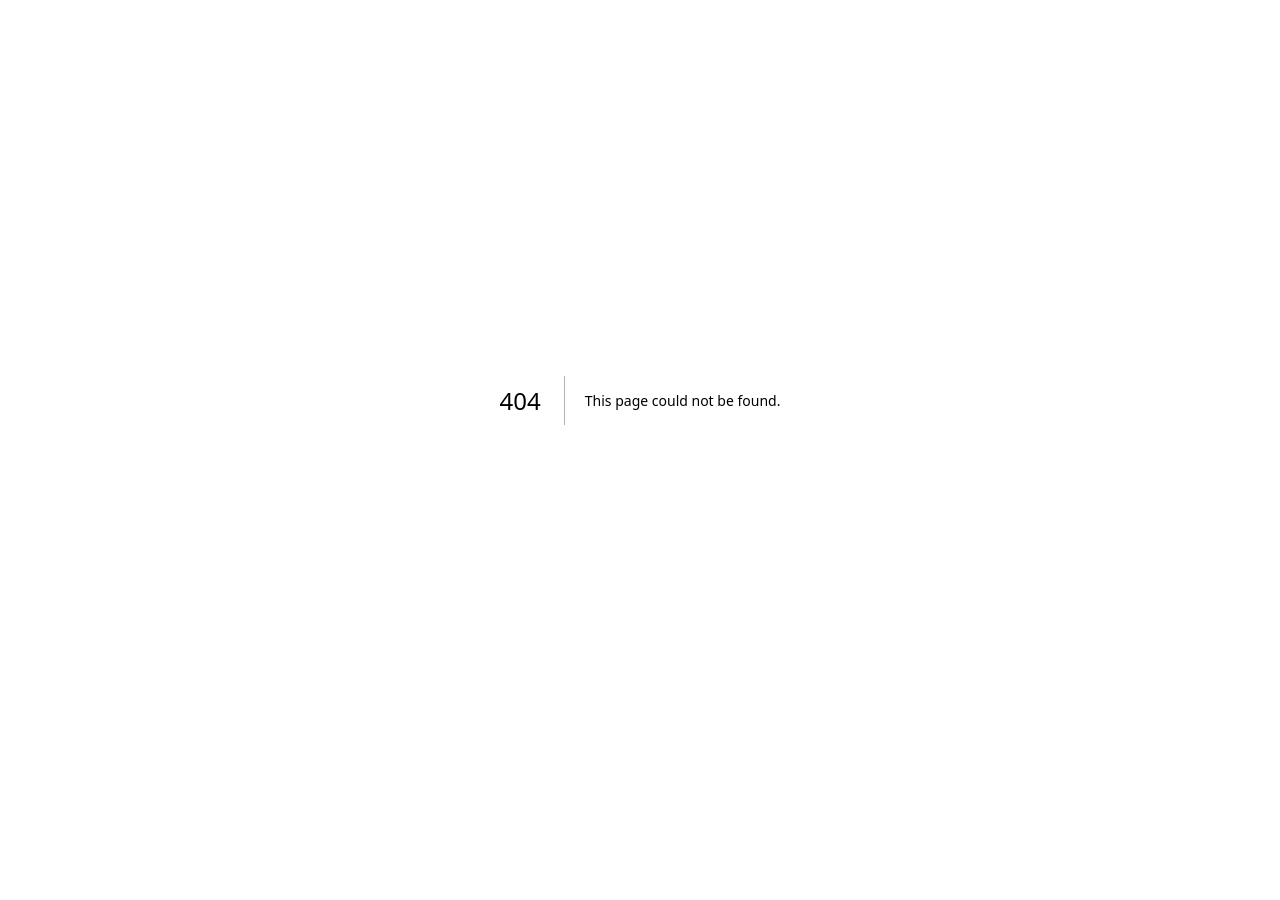
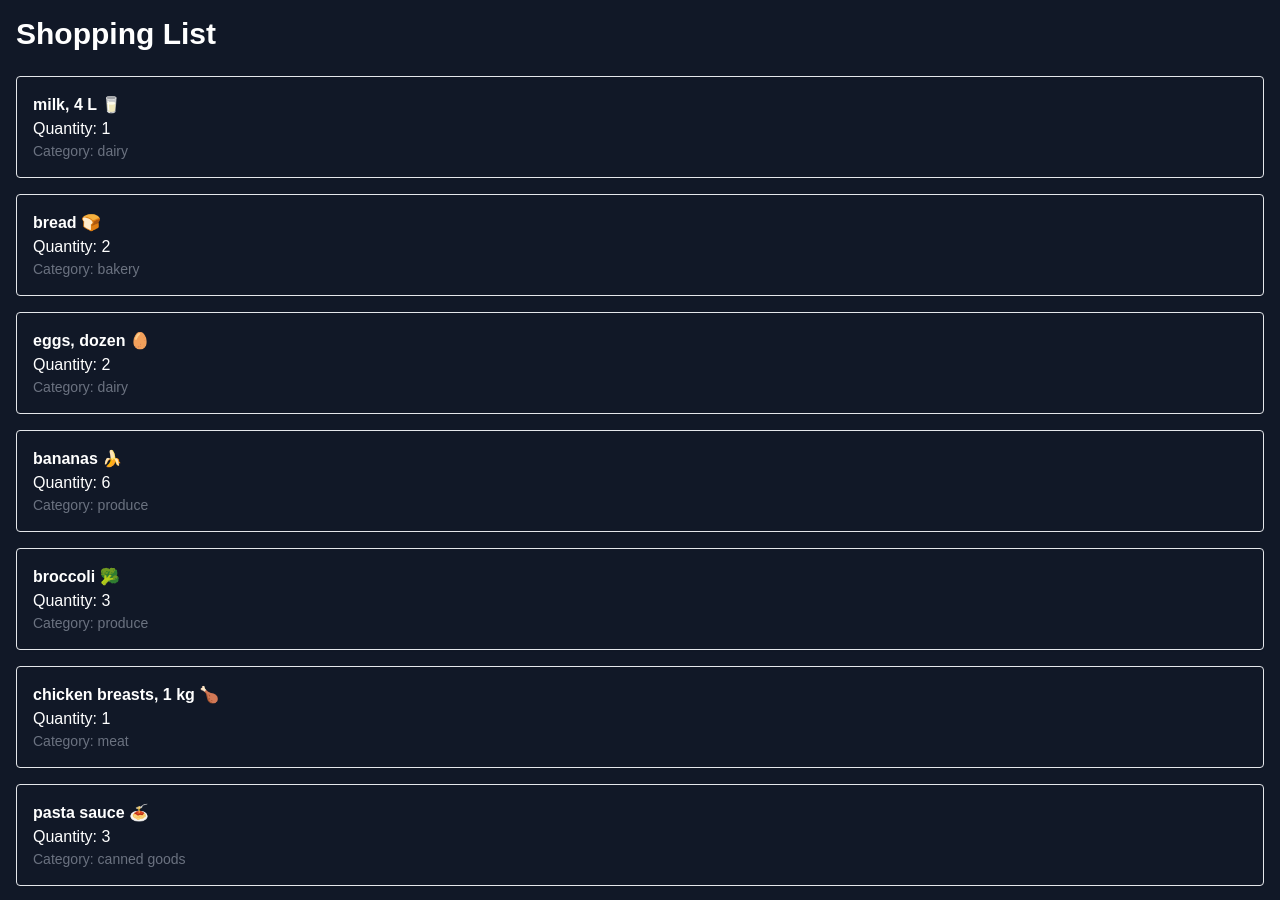
Before and after one commit to Francisthompson/cprg306-assignments, a Next.js app: page /week-3 in a window 1280 px wide. Before the commit this address had no page. Shown: the top 900 px of the page. Before the commit the page ends 800 px from the top, so only its background shows below. Built offline with nearby package versions, Linux system fonts and the light colour scheme.

Commit message:
Added week 3 page, updated root page and other layout/tailwind elements for styling changes.

```diff
--- a/app/layout.js
+++ b/app/layout.js
@@ -13,7 +13,7 @@
 });
 
 export const metadata = {
-  title: "Create Next App",
+  title: "Shopping List",
   description: "Generated by create next app",
 };
 
--- a/app/page.js
+++ b/app/page.js
@@ -2,11 +2,16 @@
 
 export default function Page() {
   return (
-    <main>
+    <main className="bg-gray-900 text-white min-h-screen p-4">
       <h1>CPRG 306: Web Development 2 - Assignments</h1>
-      <p>
-        <Link href="/week-2">Week 2 Assignment</Link>
-      </p>
+      <div>
+        <p>
+          <Link href="/week-2">Week 2 Assignment</Link>
+        </p>
+        <p>
+          <Link href="/week-3">Week 3 Assignment</Link>
+        </p>
+      </div>
     </main>
   );
 }
--- a/app/week-2/page.js
+++ b/app/week-2/page.js
@@ -2,7 +2,7 @@
 
 export default function Page() {
   return (
-    <main>
+    <main className="bg-gray-900 text-white min-h-screen p-4">
       <h1>Shopping List</h1>
       <StudentInfo />
     </main>
--- /dev/null
+++ b/app/week-3/item-list.js
@@ -0,0 +1,33 @@
+import Item from "./item";
+
+const ItemList = () => {
+  const items = [
+    { name: "milk, 4 L 🥛", quantity: 1, category: "dairy" },
+    { name: "bread 🍞", quantity: 2, category: "bakery" },
+    { name: "eggs, dozen 🥚", quantity: 2, category: "dairy" },
+    { name: "bananas 🍌", quantity: 6, category: "produce" },
+    { name: "broccoli 🥦", quantity: 3, category: "produce" },
+    { name: "chicken breasts, 1 kg 🍗", quantity: 1, category: "meat" },
+    { name: "pasta sauce 🍝", quantity: 3, category: "canned goods" },
+    { name: "spaghetti, 454 g 🍝", quantity: 2, category: "dry goods" },
+    { name: "toilet paper, 12 pack 🧻", quantity: 1, category: "household" },
+    { name: "paper towels, 6 pack", quantity: 1, category: "household" },
+    { name: "dish soap 🍽️", quantity: 1, category: "household" },
+    { name: "hand soap 🧼", quantity: 4, category: "household" }
+  ];
+
+  return (
+    <ul className="space-y-4">
+      {items.map((item, index) => (
+        <Item
+          key={index}
+          name={item.name}
+          quantity={item.quantity}
+          category={item.category}
+        />
+      ))}
+    </ul>
+  );
+};
+
+export default ItemList;
--- /dev/null
+++ b/app/week-3/item.js
@@ -0,0 +1,11 @@
+const Item = ({ name, quantity, category }) => {
+    return (
+      <li className="border p-4 mb-2 rounded shadow-sm">
+        <div className="font-bold">{name}</div>
+        <div>Quantity: {quantity}</div>
+        <div className="text-sm text-gray-500">Category: {category}</div>
+      </li>
+    );
+  };
+
+  export default Item;
--- /dev/null
+++ b/app/week-3/page.js
@@ -0,0 +1,12 @@
+import ItemList from "./item-list";
+
+const Page = () => {
+  return (
+    <main className="bg-gray-900 text-white min-h-screen p-4">
+      <h1 className="text-3xl font-bold mb-6">Shopping List</h1>
+      <ItemList />
+    </main>
+  );
+};
+
+export default Page;
--- a/tailwind.config.js
+++ b/tailwind.config.js
@@ -7,10 +7,6 @@
   ],
   theme: {
     extend: {
-      colors: {
-        background: "var(--background)",
-        foreground: "var(--foreground)",
-      },
     },
   },
   plugins: [],
```
